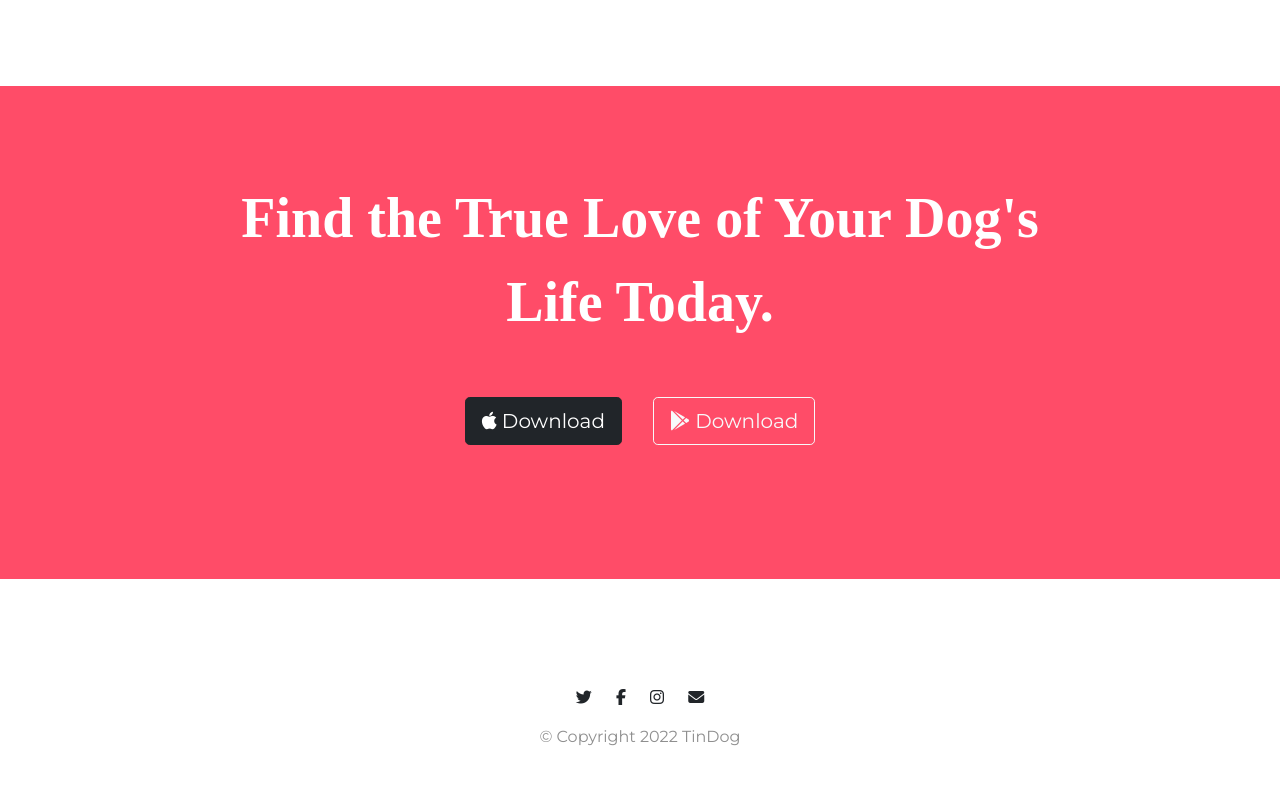
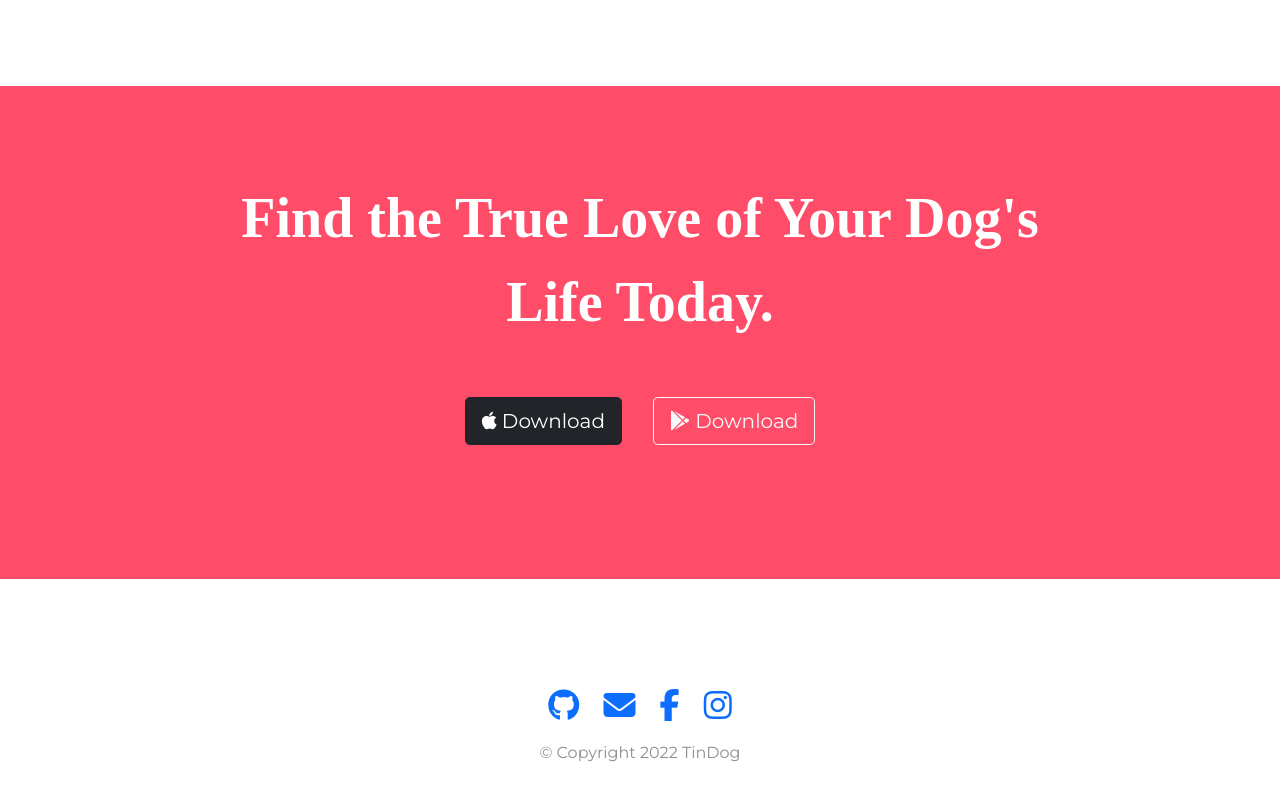
Before and after one commit to sophialai123/TinDog-Start-master, a plain HTML site: page index.html in a window 1280 px wide. Shown: the part 2571-3371 px from the top of the page. Drawn offline with nearby package versions, Linux system fonts and the light colour scheme.

Commit message:
add social links

```diff
--- a/css/styles.css
+++ b/css/styles.css
@@ -208,6 +208,10 @@ p {
   margin: 20px 10px;
 }
 
+.social-ico:hover {
+  color: #ff4c68;
+}
+
 
 /* only works when media is true, the target needs be inside of media query */
 @media (max-width:1028px) {
--- a/index.html
+++ b/index.html
@@ -249,18 +249,16 @@
 
   <footer class="white-section" id="footer">
     <div class="container-fluid">
-
-
       <!---  Font Awesome social icons -->
-      <i class="social-ico fab fa-twitter"></i>
-      <i class="social-ico fab fa-facebook-f"></i>
-      <i class="social-ico fab fa-instagram"></i>
-      <i class="social-ico fas fa-envelope"></i>
-
-
+      <a href="https://github.com/sophialai123/TinDog-Start-master" target="_blank"><i
+          class="social-ico fab fa-github fa-2x"></i></a>
+      <a href="mailto:sophia852686@gmail.com" target="_blank"><i class="social-ico fas fa-envelope fa-2x"></i></a>
+      <a href="https://www.facebook.com/pingping.lai2" target="_blank"><i
+          class="social-ico fab fa-facebook-f fa-2x"></i></a>
+      <a href="https://www.instagram.com/sophia_lai123/?hl=en" target="_blank"> <i
+          class="social-ico fab fa-instagram fa-2x"></i></a>
       <p>© Copyright 2022 TinDog</p>
     </div>
-
   </footer>
 
 
```
